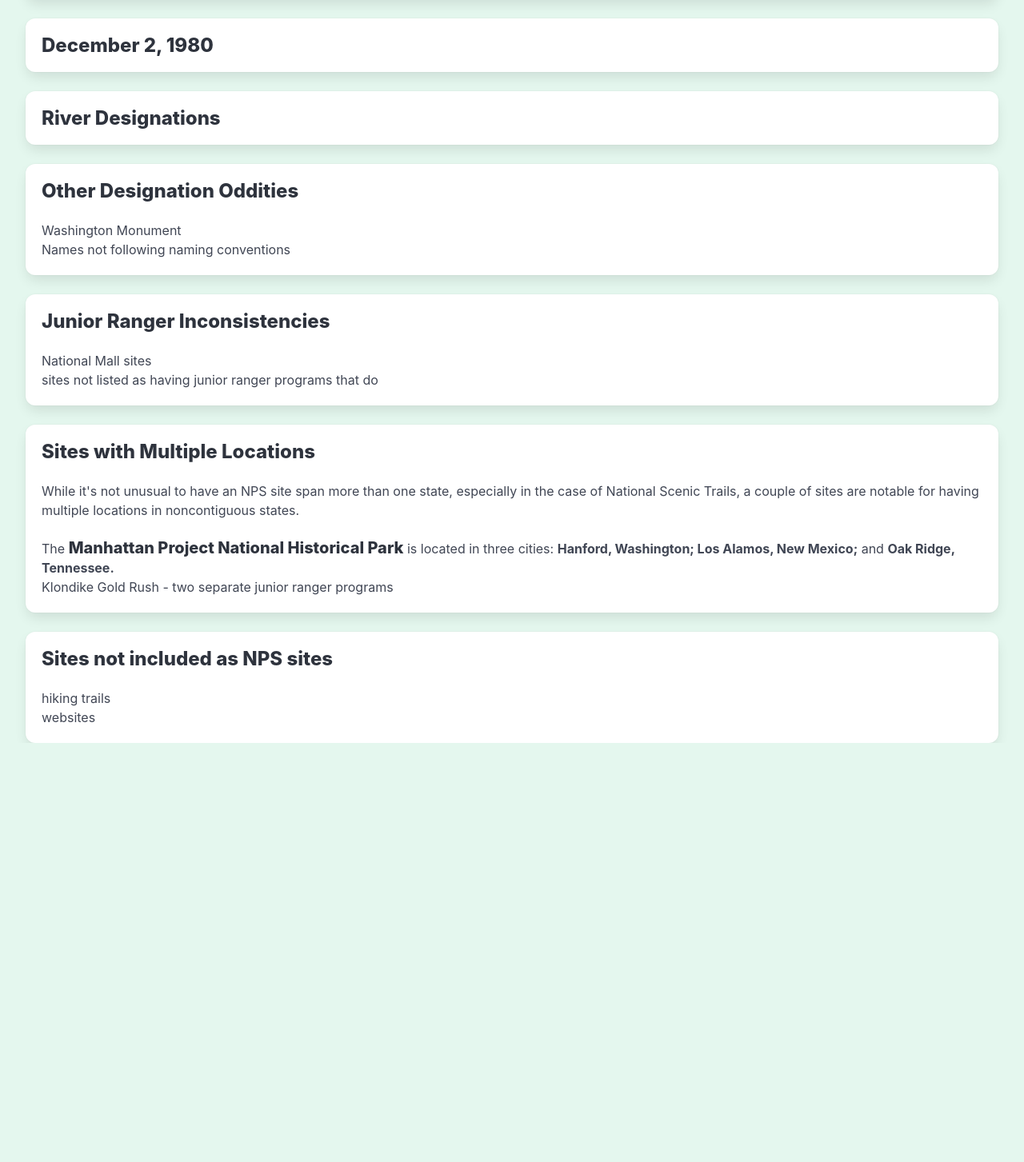
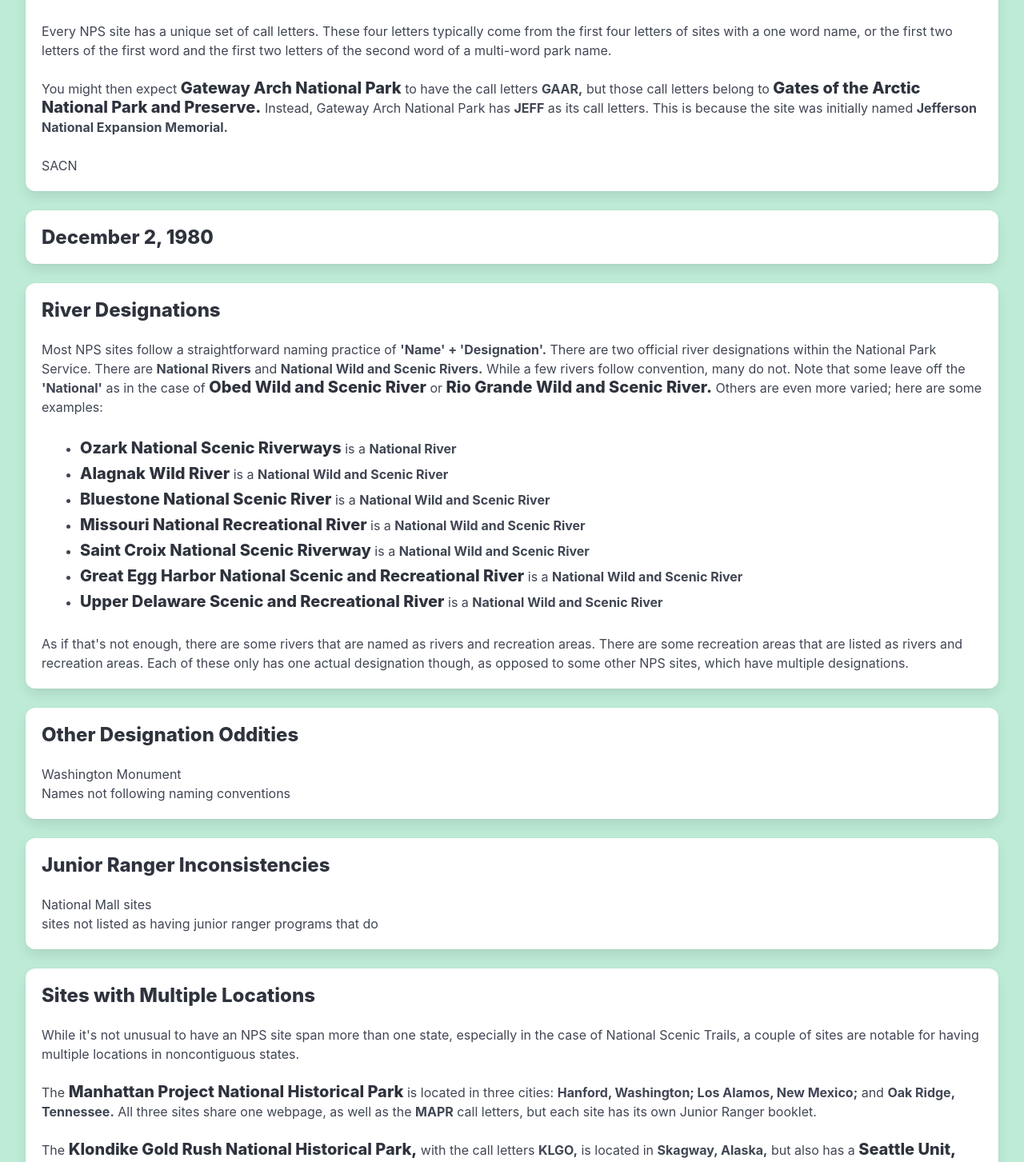
Before and after one commit to msharretts/NPS-Site-Tracker, a Vue app in the folder vue/: page /oddities in a window 1280 px wide. Shown: the part 381-1834 px from the top of the page at 80% size. Before the commit the page ends 1310 px from the top, so only its background shows below. Built offline with nearby package versions, Linux system fonts and the light colour scheme.

Commit message:
continued adding to the oddities page, slight changes to styling throughout

```diff
--- a/vue/index.html
+++ b/vue/index.html
@@ -1,5 +1,5 @@
 <!DOCTYPE html>
-<html lang="en" class="has-background-success-95">
+<html lang="en" class="has-background-success-85">
 
 <head>
   <meta charset="UTF-8">
--- a/vue/src/App.vue
+++ b/vue/src/App.vue
@@ -8,10 +8,10 @@
           <router-link @click="goToSearch" v-bind:to="{ name: 'home-view' }"><i class="fas fa-home"></i>&nbsp;Home</router-link>
         </li>
         <li>
-          <router-link v-bind:to="{ name: 'about-view' }"><i class="fas fa-info-circle"></i>&nbsp; About</router-link>
+          <router-link v-bind:to="{ name: 'oddities-view' }"><i class="fas fa-question-circle"></i>&nbsp; Oddities</router-link>
         </li>
         <li>
-          <router-link v-bind:to="{ name: 'oddities-view' }"><i class="fas fa-question-circle"></i>&nbsp; Oddities</router-link>
+          <router-link v-bind:to="{ name: 'about-view' }"><i class="fas fa-info-circle"></i>&nbsp; About</router-link>
         </li>
       </ul>
 
--- a/vue/src/views/AboutView.vue
+++ b/vue/src/views/AboutView.vue
@@ -5,14 +5,18 @@
         </div>
 
     </div>
+
     <div class="container is-fluid">
-        <div class="box has-background-link-95">
+        <div class="box">
+            <h2 class="title is-4">A Bit About the National Park Service</h2>
+        </div>
+        <div class="box has-background-link-85">
             <h2 class="title is-4">How It Started</h2>
             <p class="block">In the summer of 2009, I was selected for a Junior Ranger Ambassador internship with the
                 National Park Service (NPS). I had never heard of the Junior Ranger program before then, but these
                 programs exist at hundreds of NPS sites. They allow kids to learn about a location by completing
                 activities, usually in a Junior Ranger booklet. When finished, kids are awarded a Junior Ranger badge
-                for the specific site they're visiting and are sworn in by a real ranger.</p>
+                for the specific site they're visiting and are sworn in by an NPS ranger.</p>
             <div id="image-bar" class="block is-flex is-justify-content-space-evenly">
                 <figure class="image is-128x128">
                     <img class="is-rounded" src="../assets/junior-ranger-pics/depojr.jpg" />
--- a/vue/src/views/OdditiesView.vue
+++ b/vue/src/views/OdditiesView.vue
@@ -8,11 +8,31 @@
     </div>
     <div class="container is-fluid">
         <div class="box">
-            <h2 class="title is-4">Call Letter Oddities</h2>
-            <p>St. Louis Archway --> JEFF</p>
+            <h2 class="title is-4">How Many NPS Sites Are There?</h2>
+            <p class="block">The easy answer to this question is <span class="has-text-weight-bold">429,</span> which
+                is the number listed on the National Park Service website. The more you dig into this though, the
+                more confusing it becomes.
+            </p>
+
         </div>
         <div class="box">
             <h2 class="title is-4">Call Letter Oddities</h2>
+            <p class="block">Every NPS site has a unique set of call letters. These four letters typically come
+                from the first four letters of sites with a one word name, or the first two letters of the first
+                word and the first two letters of the second word of a multi-word park name.
+            </p>
+            <p class="block">You might then expect
+                <a href="https://www.nps.gov/jeff/index.htm" :target="'_blank'"
+                    class="title is-5 has-text-success-5-invert">Gateway Arch National Park</a>
+                to have the call letters <span class="has-text-weight-bold">GAAR,</span> but those call letters
+                belong to
+                <a href="https://www.nps.gov/gaar/index.htm" :target="'_blank'"
+                    class="title is-5 has-text-success-5-invert">Gates of the Arctic National Park and Preserve.</a>
+                Instead, Gateway Arch National Park has <span class="has-text-weight-bold">JEFF</span> as its call
+                letters. This is because the site was initially named
+                <span class="has-text-weight-bold">Jefferson National Expansion Memorial.</span>
+                </p>
+            <p class="block">SACN</p>
         </div>
 
         <div class="box">
@@ -21,6 +41,51 @@
 
         <div class="box">
             <h2 class="title is-4">River Designations</h2>
+            <p class="block">Most NPS sites follow a straightforward naming practice of
+                <span class="has-text-weight-bold">'Name' + 'Designation'.</span>
+                There are two official river designations within the National Park Service. There are
+                <span class="has-text-weight-bold">National Rivers</span>
+                and
+                <span class="has-text-weight-bold">National Wild and Scenic Rivers.</span>
+                While a few rivers follow convention, many do not. Note that some leave off the
+                <span class="has-text-weight-bold">'National'</span>
+                as in the case of
+                <a href="https://www.nps.gov/obed/index.htm" :target="'_blank'"
+                    class="title is-5 has-text-success-5-invert">Obed Wild and Scenic River</a>
+                or
+                <a href="https://www.nps.gov/rigr/index.htm" :target="'_blank'"
+                    class="title is-5 has-text-success-5-invert">Rio Grande Wild and Scenic River.</a>
+                Others are even more varied; here are some examples:
+            </p>
+            <ul class="block river-lists">
+                <li><a href="https://www.nps.gov/ozar/index.htm" :target="'_blank'"
+                        class="title is-5 has-text-success-5-invert">Ozark National Scenic Riverways</a>
+                    is a <span class="has-text-weight-bold">National River</span></li>
+                <li><a href="https://www.nps.gov/alag/index.htm" :target="'_blank'"
+                        class="title is-5 has-text-success-5-invert">Alagnak Wild River</a>
+                    is a <span class="has-text-weight-bold">National Wild and Scenic River</span></li>
+                <li><a href="https://www.nps.gov/blue/index.htm" :target="'_blank'"
+                        class="title is-5 has-text-success-5-invert">Bluestone National Scenic River</a>
+                    is a <span class="has-text-weight-bold">National Wild and Scenic River</span></li>
+                <li><a href="https://www.nps.gov/mnrr/index.htm" :target="'_blank'"
+                        class="title is-5 has-text-success-5-invert">Missouri National Recreational River</a>
+                    is a <span class="has-text-weight-bold">National Wild and Scenic River</span></li>
+                <li><a href="https://www.nps.gov/sacn/index.htm" :target="'_blank'"
+                        class="title is-5 has-text-success-5-invert">Saint Croix National Scenic Riverway</a>
+                    is a <span class="has-text-weight-bold">National Wild and Scenic River</span></li>
+                <li><a href="https://www.nps.gov/greg/index.htm" :target="'_blank'"
+                        class="title is-5 has-text-success-5-invert">Great Egg Harbor National Scenic and Recreational River</a>
+                    is a <span class="has-text-weight-bold">National Wild and Scenic River</span>
+                </li>
+                <li><a href="https://www.nps.gov/upde/index.htm" :target="'_blank'"
+                        class="title is-5 has-text-success-5-invert">Upper Delaware Scenic and Recreational River</a>
+                        is a <span class="has-text-weight-bold">National Wild and Scenic River</span>
+                </li>
+            </ul>
+            <p class="block">As if that's not enough, there are some rivers that are named as rivers and recreation areas.
+                There are some recreation areas that are listed as rivers and recreation areas. Each of these only has one
+                actual designation though, as opposed to some other NPS sites, which have multiple designations.
+            </p>
         </div>
         <div class="box">
             <h2 class="title is-4">Other Designation Oddities</h2>
@@ -38,12 +103,28 @@
                 National Scenic Trails, a couple of sites are notable for having multiple locations in noncontiguous
                 states.
             </p>
+            <p class="block">The
+                <a href="https://www.nps.gov/mapr/index.htm" :target="'_blank'"
+                    class="title is-5 has-text-success-5-invert">Manhattan Project
+                    National Historical Park</a>
+                is located in three cities:
+                <span class="has-text-weight-bold">Hanford, Washington; Los Alamos, New Mexico;</span>
+                and
+                <span class="has-text-weight-bold">Oak Ridge, Tennessee.</span>
+                All three sites share one webpage, as well as the <span class="has-text-weight-bold">MAPR</span>
+                call letters, but each site has its own Junior Ranger booklet.
+            </p>
             <p>The
-                <a href="https://www.nps.gov/mapr/index.htm" :target="'_blank'" class="title is-5 has-text-success-5-invert">Manhattan Project
-                National Historical Park</a>
-            is located in three cities: <span class="has-text-weight-bold">Hanford, Washington; Los Alamos, New Mexico;</span> and
-            <span class="has-text-weight-bold">Oak Ridge, Tennessee.</span> </p>
-            <p>Klondike Gold Rush - two separate junior ranger programs</p>
+                <a href="https://www.nps.gov/klgo/index.htm" :target="'_blank'"
+                    class="title is-5 has-text-success-5-invert">
+                    Klondike Gold Rush National Historical Park,</a>
+                with the call letters <span class="has-text-weight-bold">KLGO,</span> is located in
+                <span class="has-text-weight-bold">Skagway, Alaska,</span> but also has a
+                <a href="https://www.nps.gov/klse/index.htm" :target="'_blank'"
+                    class="title is-5 has-text-success-5-invert">Seattle Unit,</a>
+                which has it's own call letters, <span class="has-text-weight-bold">KLSE,</span> a separate webpage,
+                and its own Junior Ranger program.
+            </p>
         </div>
         <div class="box">
             <h2 class="title is-4">Sites not included as NPS sites</h2>
@@ -58,10 +139,20 @@
 
 </script>
 
-<style>
+<style scoped>
 #oddities-page {
     display: flex;
     flex-direction: column;
     align-items: center;
 }
+
+.river-lists {
+    list-style-type: disc;
+    list-style-position: outside;
+    padding-left: 3rem;
+}
+
+li {
+    line-height: 2rem;;
+}
 </style>
```
